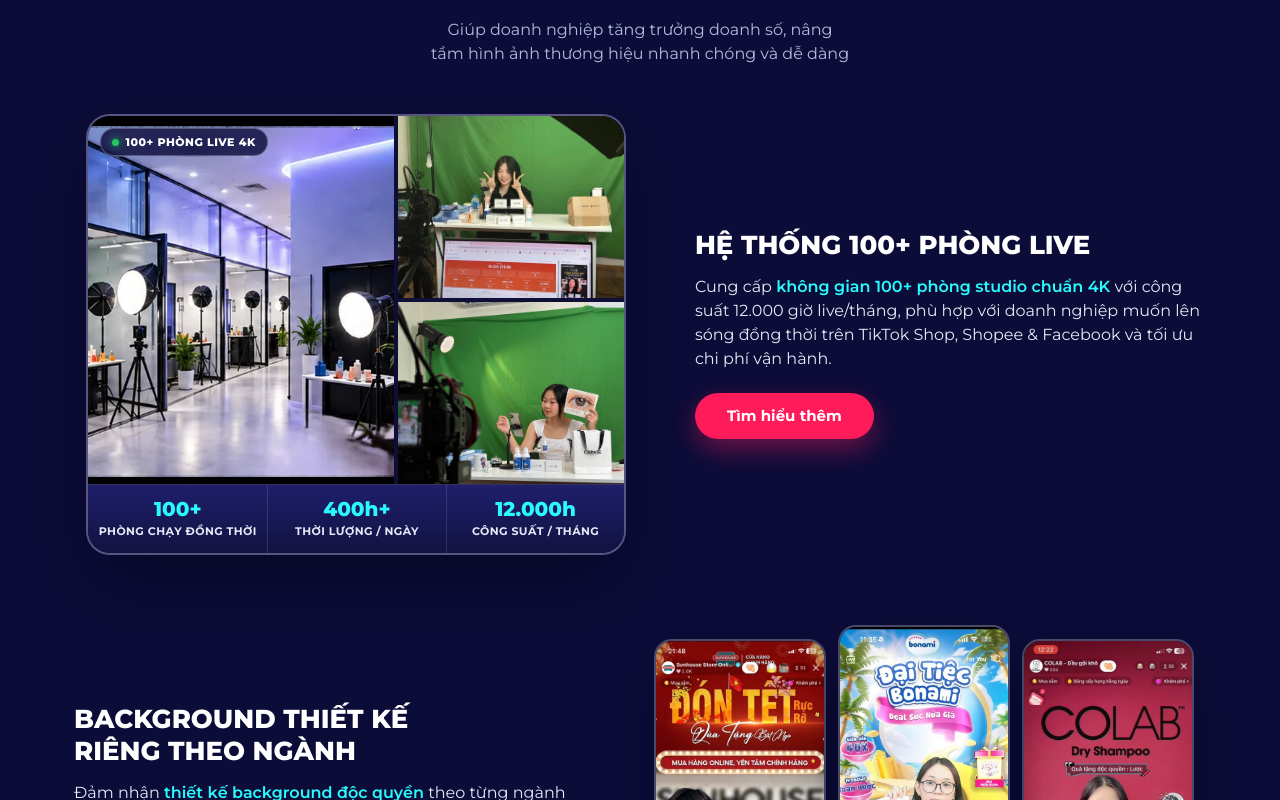
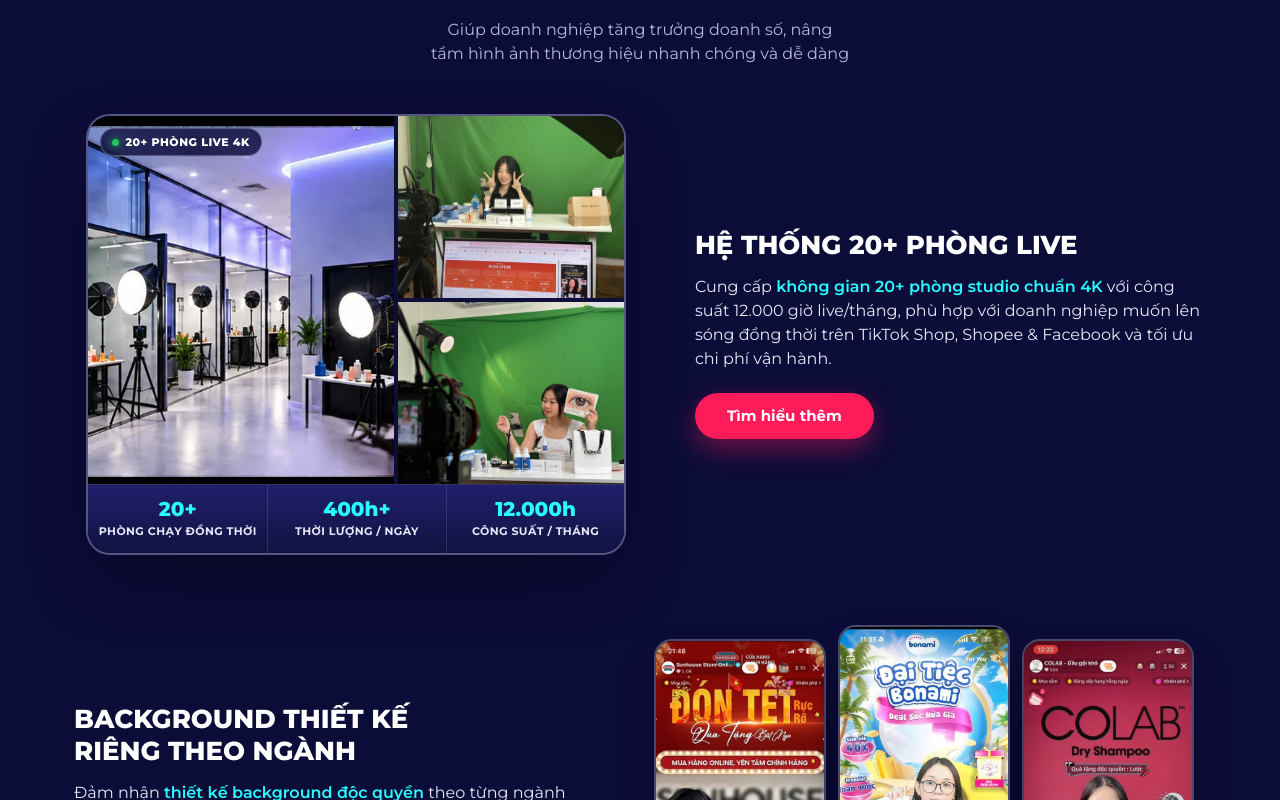
Before and after one commit to tuandanh0705-cell/livestream.econn.ver4, a plain HTML site: page index.html in a window 1280 px wide. Shown: the part 2700-3500 px from the top of the page. Drawn offline with Linux system fonts and the light colour scheme; a web font is replaced by a local one.

Commit message:
Add files via upload

```diff
--- a/index.html
+++ b/index.html
@@ -1601,7 +1601,7 @@
         </div>
 
         <div class="about-box reveal">
-          <p><span class="hl">META ECOM</span> tự hào là Top 5 đối tác của TikTok Shop ở hai hạng mục Livestream/Video và Quản lý hàng hóa (Vận hành), ghi dấu năng lực và kinh nghiệm triển khai thực tế trong.</p>
+          <p><span class="hl">META ECOM</span> tự hào là Top 5 đối tác của TikTok Shop ở hai hạng mục Livestream/Video và Quản lý hàng hóa (Vận hành), ghi dấu năng lực và kinh nghiệm triển khai thực tế.</p>
           <figure class="about-badge">
             <img src="images/about-tsp-partner.png" alt="Vinh danh TikTok Shop Partner 2025 – META ECOM Top 01 dịch vụ Livestream/Video và Quản lý hàng hóa (Vận hành)" loading="lazy">
           </figure>
@@ -1637,8 +1637,8 @@
               <div class="studio-bento">
                 <div class="studio-bento-photos">
                   <div class="studio-bento-main">
-                    <span class="studio-bento-tag"><i></i>100+ Phòng Live 4K</span>
-                    <img src="images/credential/studio-system.webp" alt="Hệ thống hành lang 100+ phòng livestream META ECOM" loading="lazy">
+                    <span class="studio-bento-tag"><i></i>20+ Phòng Live 4K</span>
+                    <img src="images/credential/studio-system.webp" alt="Hệ thống hành lang 20+ phòng livestream META ECOM" loading="lazy">
                   </div>
                   <div class="studio-bento-sub">
                     <img src="images/credential/studio-1.webp" alt="Hậu trường máy quay Sony và màn hình điều khiển phiên live" loading="lazy">
@@ -1648,15 +1648,15 @@
                   </div>
                 </div>
                 <div class="studio-bento-bar">
-                  <div class="studio-bento-stat"><b>100+</b><span>Phòng chạy đồng thời</span></div>
+                  <div class="studio-bento-stat"><b>20+</b><span>Phòng chạy đồng thời</span></div>
                   <div class="studio-bento-stat"><b>400h+</b><span>Thời lượng / ngày</span></div>
                   <div class="studio-bento-stat"><b>12.000h</b><span>Công suất / tháng</span></div>
                 </div>
               </div>
             </div>
             <div class="why-text">
-              <h3 class="why-title">HỆ THỐNG <span class="nowrap">100+ PHÒNG LIVE</span></h3>
-              <p class="why-desc">Cung cấp <span class="hl">không gian 100+ phòng studio chuẩn 4K</span> với công suất 12.000 giờ live/tháng, phù hợp với doanh nghiệp muốn lên sóng đồng thời trên TikTok Shop, Shopee &amp; Facebook và tối ưu chi phí vận hành.</p>
+              <h3 class="why-title">HỆ THỐNG <span class="nowrap">20+ PHÒNG LIVE</span></h3>
+              <p class="why-desc">Cung cấp <span class="hl">không gian 20+ phòng studio chuẩn 4K</span> với công suất 12.000 giờ live/tháng, phù hợp với doanh nghiệp muốn lên sóng đồng thời trên TikTok Shop, Shopee &amp; Facebook và tối ưu chi phí vận hành.</p>
               <a href="#lien-he" class="why-cta">Tìm hiểu thêm</a>
             </div>
           </div>
@@ -1763,7 +1763,7 @@
                 <div class="svc-text-block">
                   <span class="svc-eyebrow">01 · KHÔNG GIAN SẢN XUẤT</span>
                   <h3>Studio 4K tiêu chuẩn hiện đại</h3>
-                  <p>100+ phòng live cách âm dựng sẵn, phông xanh tách nền và decor theo nhận diện thương hiệu.</p>
+                  <p>20+ phòng live cách âm dựng sẵn, phông xanh tách nền và decor theo nhận diện thương hiệu.</p>
                 </div>
               </li>
 
```
